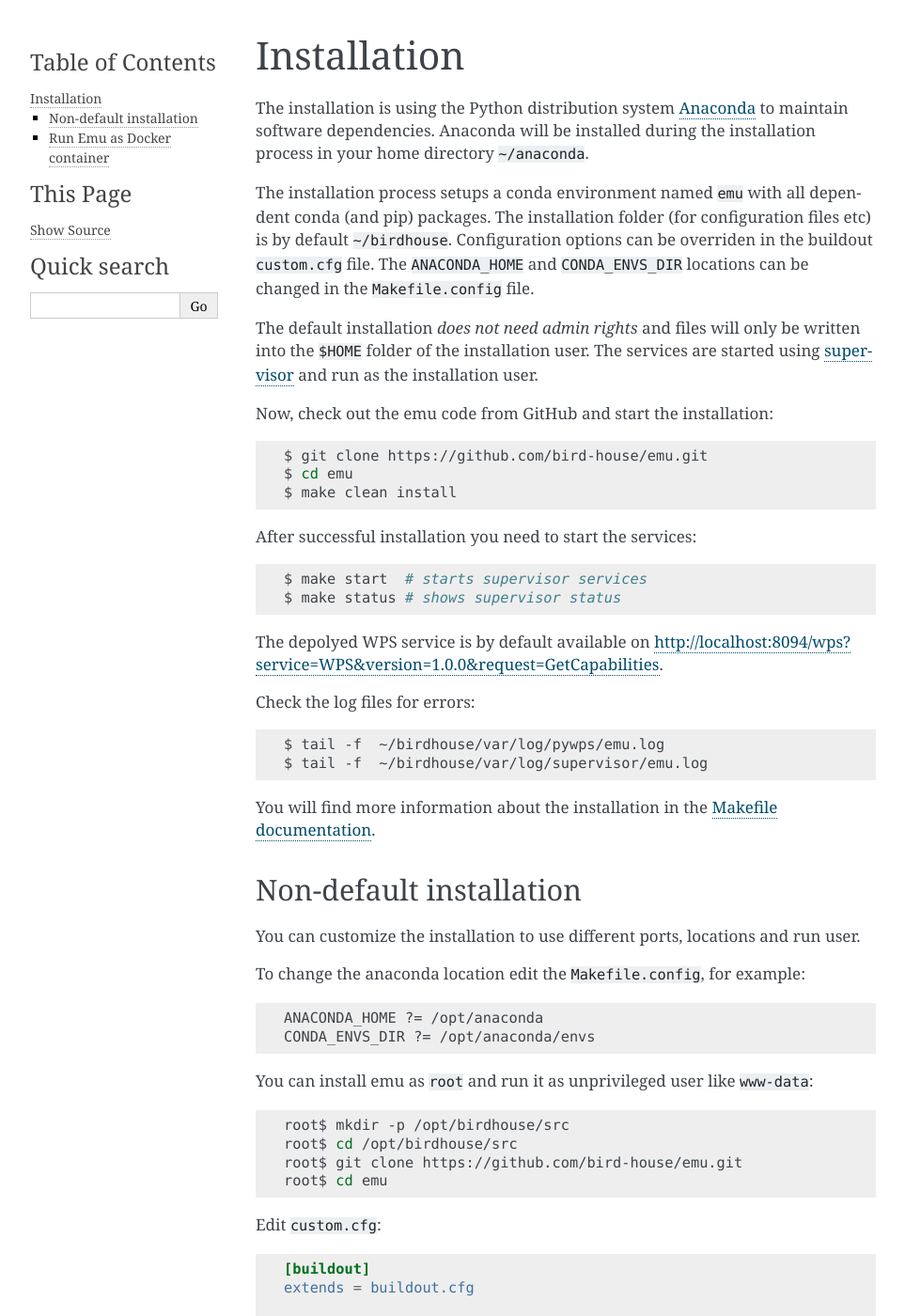
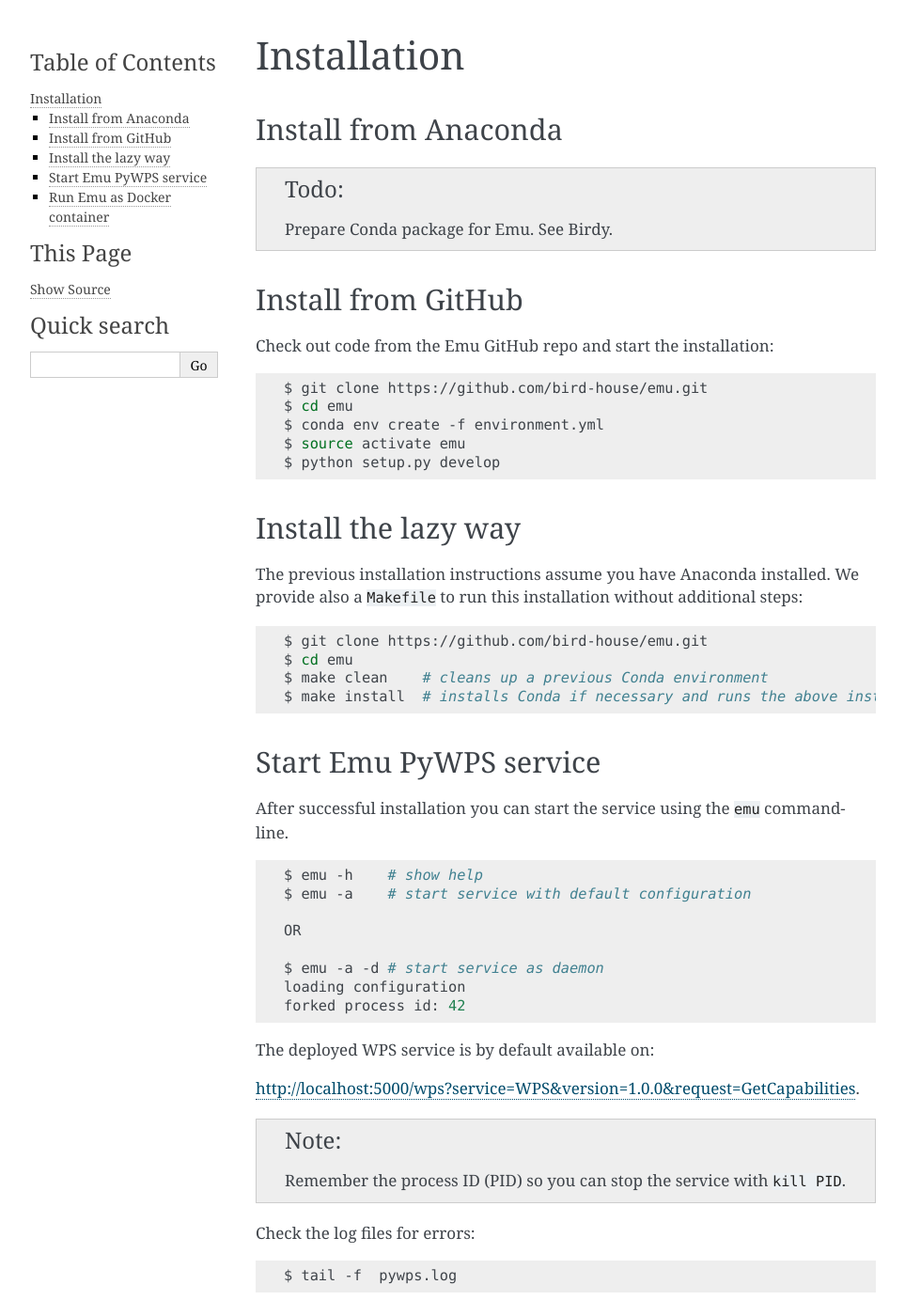
Before and after one commit to bird-house/emu, a Sphinx documentation site: the page built from docs/source/installation.rst, in a window 1280 px wide and 1400 px high. Shown: the whole window at 94% size, without its empty margins (148-1111 px from the left). Built offline with Sphinx 7.4.7, drawn with Linux system fonts in a browser that asks for light colours; some of the changed text lies outside the part shown.

Commit message:
Fix #27: update docs to new simplified install

```diff
--- a/docs/source/index.rst
+++ b/docs/source/index.rst
@@ -1,7 +1,7 @@
 .. include:: ../../README.rst
 
 .. toctree::
-   :maxdepth: 2
+   :maxdepth: 1
 
    installation
    configuration
--- a/docs/source/installation.rst
+++ b/docs/source/installation.rst
@@ -3,88 +3,64 @@
 Installation
 ============
 
-The installation is using the Python distribution system `Anaconda`_ to maintain software dependencies.
-Anaconda will be installed during the installation process in your home directory ``~/anaconda``.
+Install from Anaconda
+---------------------
 
-The installation process setups a conda environment named ``emu`` with all dependent conda (and pip) packages.
-The installation folder (for configuration files etc) is by default ``~/birdhouse``.
-Configuration options can be overriden in the buildout ``custom.cfg`` file. The ``ANACONDA_HOME`` and ``CONDA_ENVS_DIR`` locations
-can be changed in the ``Makefile.config`` file.
+.. TODO:: Prepare Conda package for Emu. See Birdy.
 
-The default installation *does not need admin rights* and files will only be written into the ``$HOME`` folder of the installation user.
-The services are started using `supervisor <http://supervisord.org/>`_ and run as the installation user.
+Install from GitHub
+-------------------
 
-Now, check out the emu code from GitHub and start the installation:
+Check out code from the Emu GitHub repo and start the installation:
 
 .. code-block:: sh
 
    $ git clone https://github.com/bird-house/emu.git
    $ cd emu
-   $ make clean install
+   $ conda env create -f environment.yml
+   $ source activate emu
+   $ python setup.py develop
 
-After successful installation you need to start the services:
+Install the lazy way
+--------------------
+
+The previous installation instructions assume you have Anaconda installed.
+We provide also a ``Makefile`` to run this installation without additional steps:
 
 .. code-block:: sh
 
-   $ make start  # starts supervisor services
-   $ make status # shows supervisor status
+   $ git clone https://github.com/bird-house/emu.git
+   $ cd emu
+   $ make clean    # cleans up a previous Conda environment
+   $ make install  # installs Conda if necessary and runs the above installation steps
 
-The depolyed WPS service is by default available on http://localhost:8094/wps?service=WPS&version=1.0.0&request=GetCapabilities.
+Start Emu PyWPS service
+-----------------------
+
+After successful installation you can start the service using the ``emu`` command-line.
+
+.. code-block:: sh
+
+   $ emu -h    # show help
+   $ emu -a    # start service with default configuration
+
+   OR
+
+   $ emu -a -d # start service as daemon
+   loading configuration
+   forked process id: 42
+
+The deployed WPS service is by default available on:
+
+http://localhost:5000/wps?service=WPS&version=1.0.0&request=GetCapabilities.
+
+.. NOTE:: Remember the process ID (PID) so you can stop the service with ``kill PID``.
 
 Check the log files for errors:
 
 .. code-block:: sh
 
-   $ tail -f  ~/birdhouse/var/log/pywps/emu.log
-   $ tail -f  ~/birdhouse/var/log/supervisor/emu.log
-
-You will find more information about the installation in the `Makefile documentation <http://birdhousebuilderbootstrap.readthedocs.io/en/latest/>`_.
-
-Non-default installation
-------------------------
-
-You can customize the installation to use different ports, locations and run user.
-
-To change the anaconda location edit the ``Makefile.config``, for example::
-
-   ANACONDA_HOME ?= /opt/anaconda
-   CONDA_ENVS_DIR ?= /opt/anaconda/envs
-
-You can install emu as ``root`` and run it as unprivileged user like ``www-data``:
-
-.. code-block:: sh
-
-   root$ mkdir -p /opt/birdhouse/src
-   root$ cd /opt/birdhouse/src
-   root$ git clone https://github.com/bird-house/emu.git
-   root$ cd emu
-
-Edit ``custom.cfg``:
-
-.. code-block:: ini
-
-    [buildout]
-    extends = buildout.cfg
-
-    [settings]
-    hostname = emu
-    http-port = 80
-    output-port = 8000
-    log-level = WARN
-
-    # deployment options
-    prefix = /opt/birdhouse
-    user = www-data
-    etc-user = root
-
-Run the installtion and start the services:
-
-.. code-block:: sh
-
-    root$ make clean install
-    root$ make start      # stop or restart
-    root$ make status
-
+   $ tail -f  pywps.log
 
 Run Emu as Docker container
 ---------------------------
```
Also changed, not shown: docs/source/configuration.rst (+19 -9 lines), docs/source/dev_guide.rst (+25 -55 lines), docs/source/tutorial/using_docker.rst (+15 -21 lines), docs/source/tutorial/using_postgres.rst (+12 -29 lines), 5 other files.
